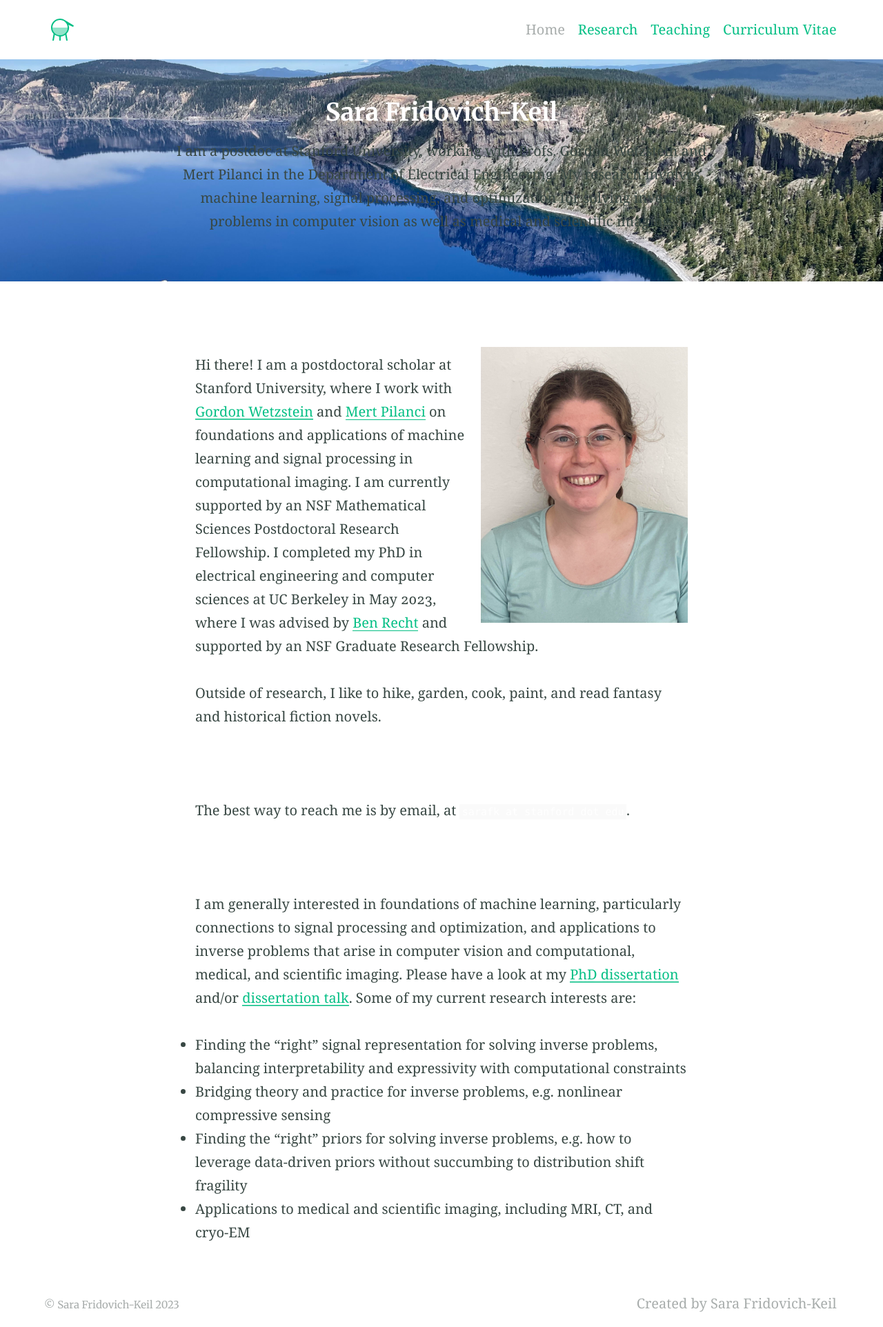
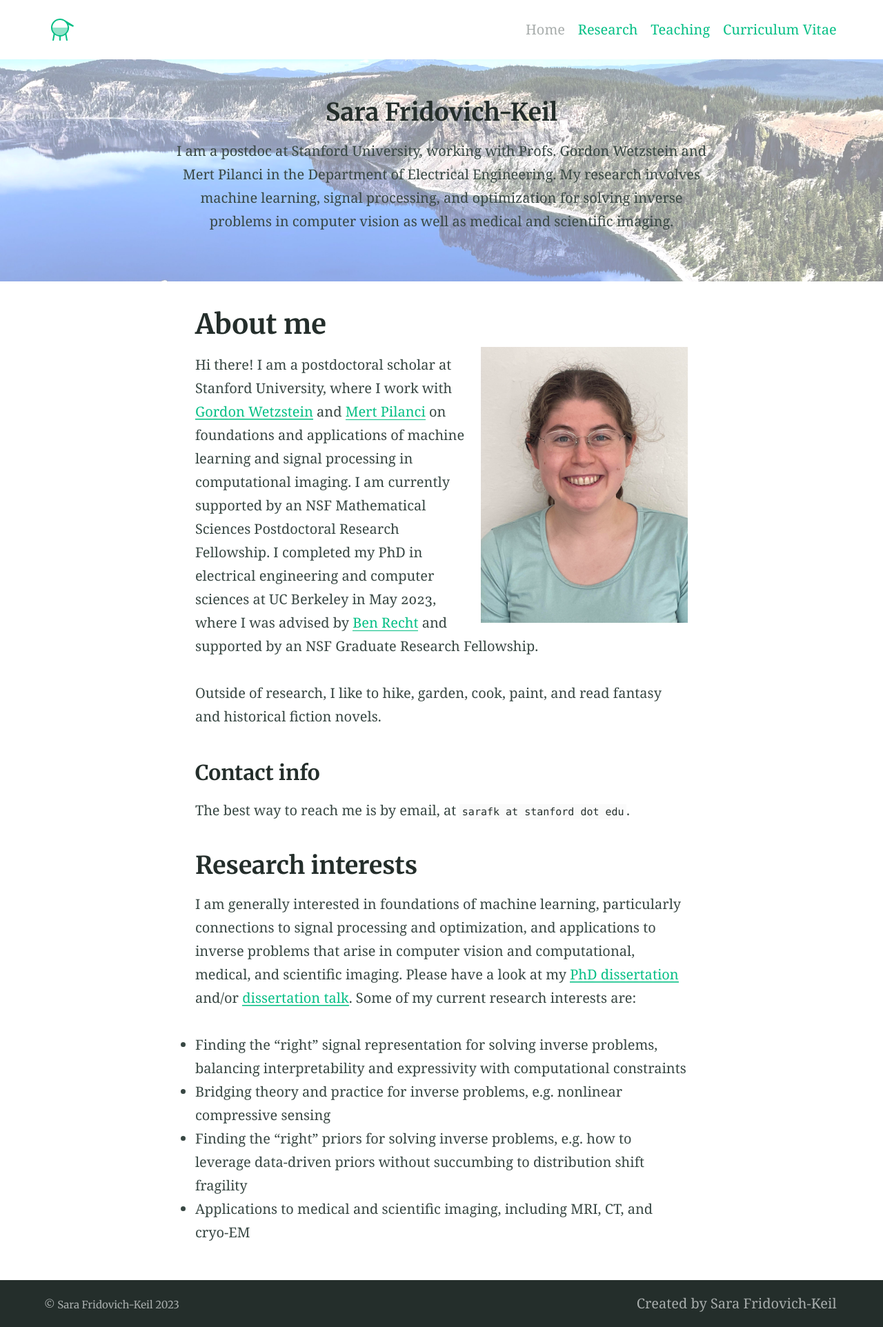
Before and after one commit to sarafridov/sarafridov.github.io, a Jekyll site: the page built from index.md, in a window 1280 px wide. Shown: the whole page at 69% size. Built offline with Jekyll 4.4.1, drawn with Linux system fonts in a browser that asks for light colours.

Commit message:
color attempt

```diff
--- a/_sass/_settings.scss
+++ b/_sass/_settings.scss
@@ -5,8 +5,8 @@
 $accentColour: #05bf85 !default;
 
 // Text colours
-// $headingColour: #242e2b !default;
-$headingColour: #ffffff !default;
+$headingColour: #242e2b !default;
+// $headingColour: #ffffff !default;
 $bodyColour: #384743 !default;
 $linkColour: #05bf85 !default;
 $hoverColour: #008000 !default;
--- a/index.md
+++ b/index.md
@@ -4,7 +4,7 @@
   ## Sara Fridovich-Keil
   I am a postdoc at Stanford University, working with Profs. Gordon Wetzstein and Mert Pilanci in the Department of Electrical Engineering. My research involves machine learning, signal processing, and optimization for solving inverse problems in computer vision as well as medical and scientific imaging.
 feature_text_color: white
-feature_image: "/assets/imgs/crater_lake_crop2.jpeg"
+feature_image: "/assets/imgs/crater_lake_crop2_faded.jpeg"
 excerpt: "inverse problems, computational imaging, computer vision, foundations of machine learning"
 ---
 
```
